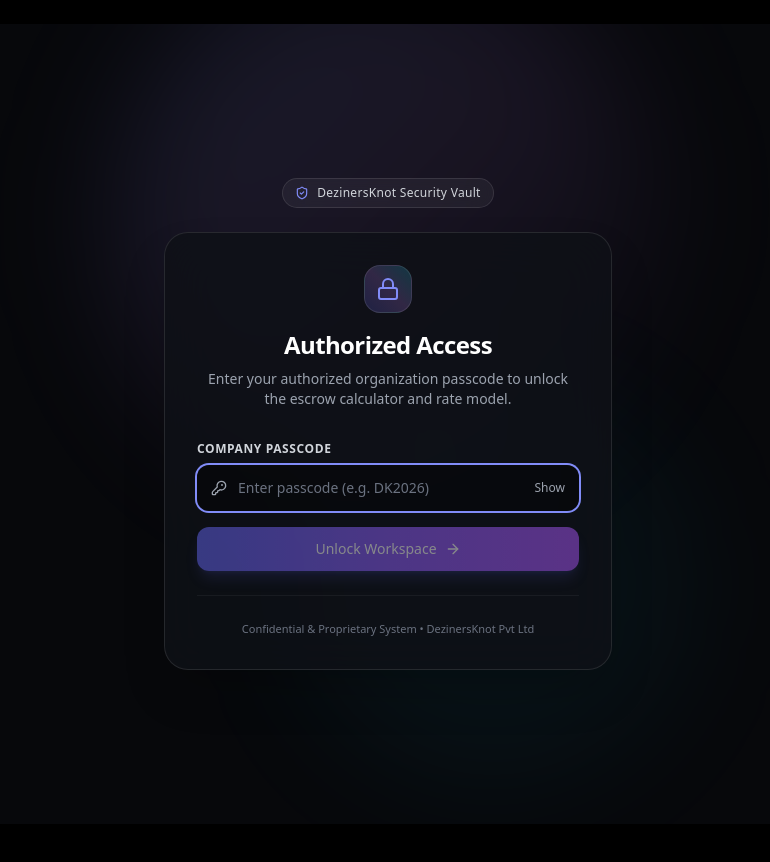
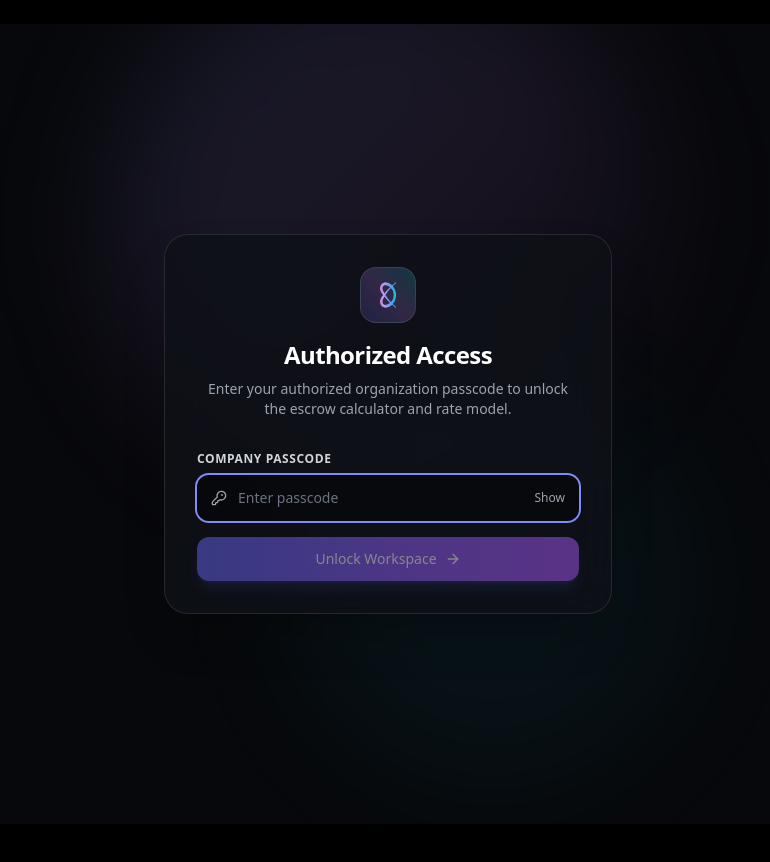
Before and after one commit to niranjankr619/DK, a Next.js app: page /login in a window 1280 px wide. Shown: the top 862 px of the page, without its empty margins (252-1022 px from the left). Built offline with nearby package versions, Linux system fonts and the light colour scheme.

Commit message:
feat(auth): customize login screen with DK icon, clean input placeholder, and update passcode to Welcome@Av7

```diff
--- a/src/app/login/page.tsx
+++ b/src/app/login/page.tsx
@@ -1,8 +1,9 @@
 'use client';
 
 import React, { useState } from 'react';
+import Image from 'next/image';
 import { useRouter } from 'next/navigation';
-import { ShieldCheck, Lock, ArrowRight, Sparkles, KeyRound, AlertCircle, CheckCircle2 } from 'lucide-react';
+import { ArrowRight, Sparkles, KeyRound, AlertCircle, CheckCircle2 } from 'lucide-react';
 
 export default function LoginPage() {
   const router = useRouter();
@@ -55,19 +56,18 @@ export default function LoginPage() {
 
       {/* Main Login Card */}
       <div className="w-full max-w-md relative z-10">
-        {/* Top Badge */}
-        <div className="flex justify-center mb-6">
-          <div className="inline-flex items-center gap-2 px-3 py-1.5 rounded-full bg-white/5 border border-white/10 text-xs text-gray-300 backdrop-blur-md">
-            <ShieldCheck className="w-3.5 h-3.5 text-[#818cf8]" />
-            <span className="font-medium tracking-wide">DezinersKnot Security Vault</span>
-          </div>
-        </div>
-
         {/* Card */}
         <div className="p-8 rounded-3xl bg-[#0F1117]/85 border border-white/10 shadow-2xl backdrop-blur-xl relative">
           <div className="text-center mb-8">
-            <div className="w-12 h-12 rounded-2xl bg-gradient-to-tr from-[#6366f1]/20 via-[#c084fc]/20 to-[#22d3ee]/20 border border-white/10 mx-auto flex items-center justify-center mb-4">
-              <Lock className="w-6 h-6 text-[#818cf8]" />
+            <div className="w-14 h-14 rounded-2xl bg-gradient-to-tr from-[#6366f1]/20 via-[#c084fc]/20 to-[#22d3ee]/20 border border-white/10 mx-auto flex items-center justify-center mb-4 p-2.5">
+              <Image
+                src="/logo.png"
+                alt="DezinersKnot"
+                width={40}
+                height={40}
+                className="w-full h-full object-contain"
+                priority
+              />
             </div>
             <h1 className="text-2xl font-bold tracking-tight text-white mb-2">
               Authorized Access
@@ -93,7 +93,7 @@ export default function LoginPage() {
                     setPasscode(e.target.value);
                     if (error) setError(null);
                   }}
-                  placeholder="Enter passcode (e.g. DK2026)"
+                  placeholder="Enter passcode"
                   autoFocus
                   required
                   disabled={isLoading || isSuccess}
@@ -148,11 +148,6 @@ export default function LoginPage() {
               )}
             </button>
           </form>
-
-          {/* Footer note */}
-          <div className="mt-6 pt-6 border-t border-white/5 text-center text-[11px] text-gray-500">
-            Confidential &amp; Proprietary System &bull; DezinersKnot Pvt Ltd
-          </div>
         </div>
       </div>
     </div>
--- a/src/lib/auth.ts
+++ b/src/lib/auth.ts
@@ -13,7 +13,7 @@ function getSecretKey(): string {
 }
 
 function getExpectedPasscode(): string {
-  return process.env.APP_ACCESS_PASSCODE || 'DK2026';
+  return process.env.APP_ACCESS_PASSCODE || 'Welcome@Av7';
 }
 
 /**
```
